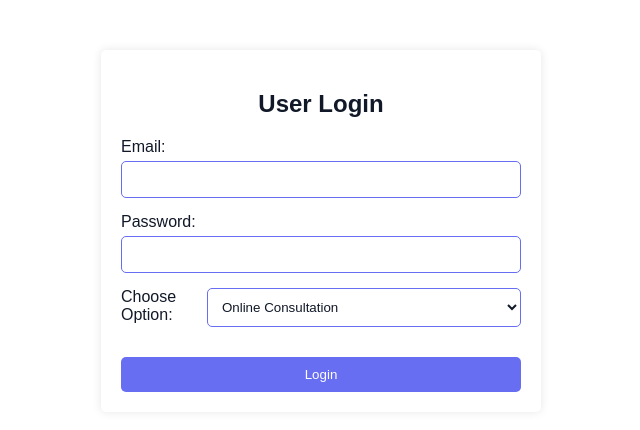
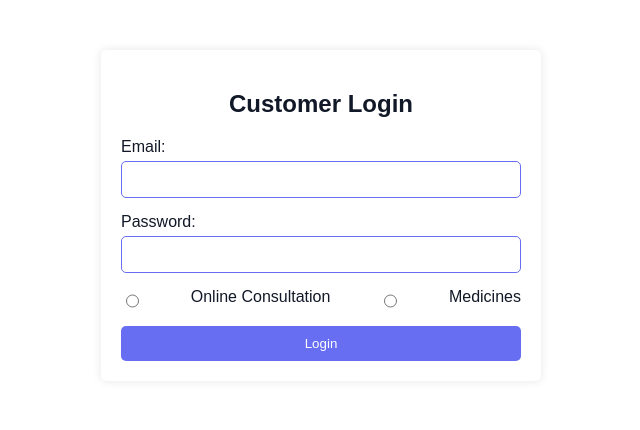
Before and after one commit to shraddhaskumar/Girlathon, a plain HTML site: page login.html in a window 1280 px wide. Shown: the whole page, without its empty margins (319-959 px from the left). Drawn offline with Linux system fonts and the light colour scheme.

Commit message:
Update login.html

```diff
--- a/login.html
+++ b/login.html
@@ -3,12 +3,12 @@
 <head>
     <meta charset="UTF-8">
     <meta name="viewport" content="width=device-width, initial-scale=1.0">
-    <title>User Login</title>
+    <title>Customer Login</title>
     <link rel="stylesheet" href="login.css">
 </head>
 <body>
     <div class="container">
-        <h2>User Login</h2>
+        <h2>Customer Login</h2>
         <form action="#" method="POST">
             <label for="email">Email:</label>
             <input type="email" id="email" name="email" required>
@@ -17,11 +17,11 @@
             <input type="password" id="password" name="password" required>
 
             <div class="options">
-                <label for="option">Choose Option:</label>
-                <select id="option" name="option">
-                    <option value="consultation">Online Consultation</option>
-                    <option value="medicines">Medicines</option>
-                </select>
+                <input type="radio" id="consultation" name="option" value="consultation" >
+                <label for="consultation">Online Consultation</label>
+
+                <input type="radio" id="medicines" name="option" value="medicines">
+                <label for="medicines">Medicines</label>
             </div>
 
             <button type="submit">Login</button>
```
